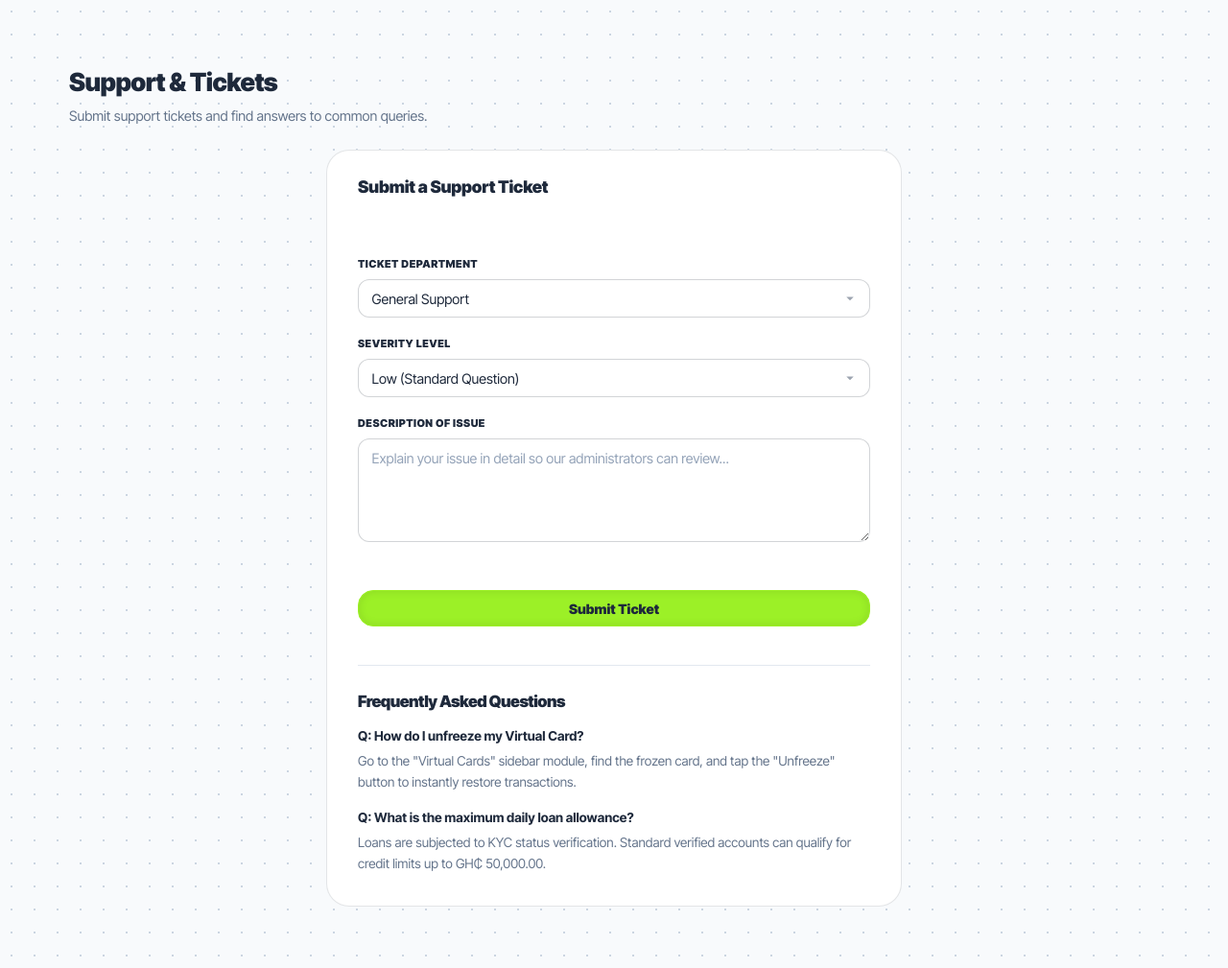
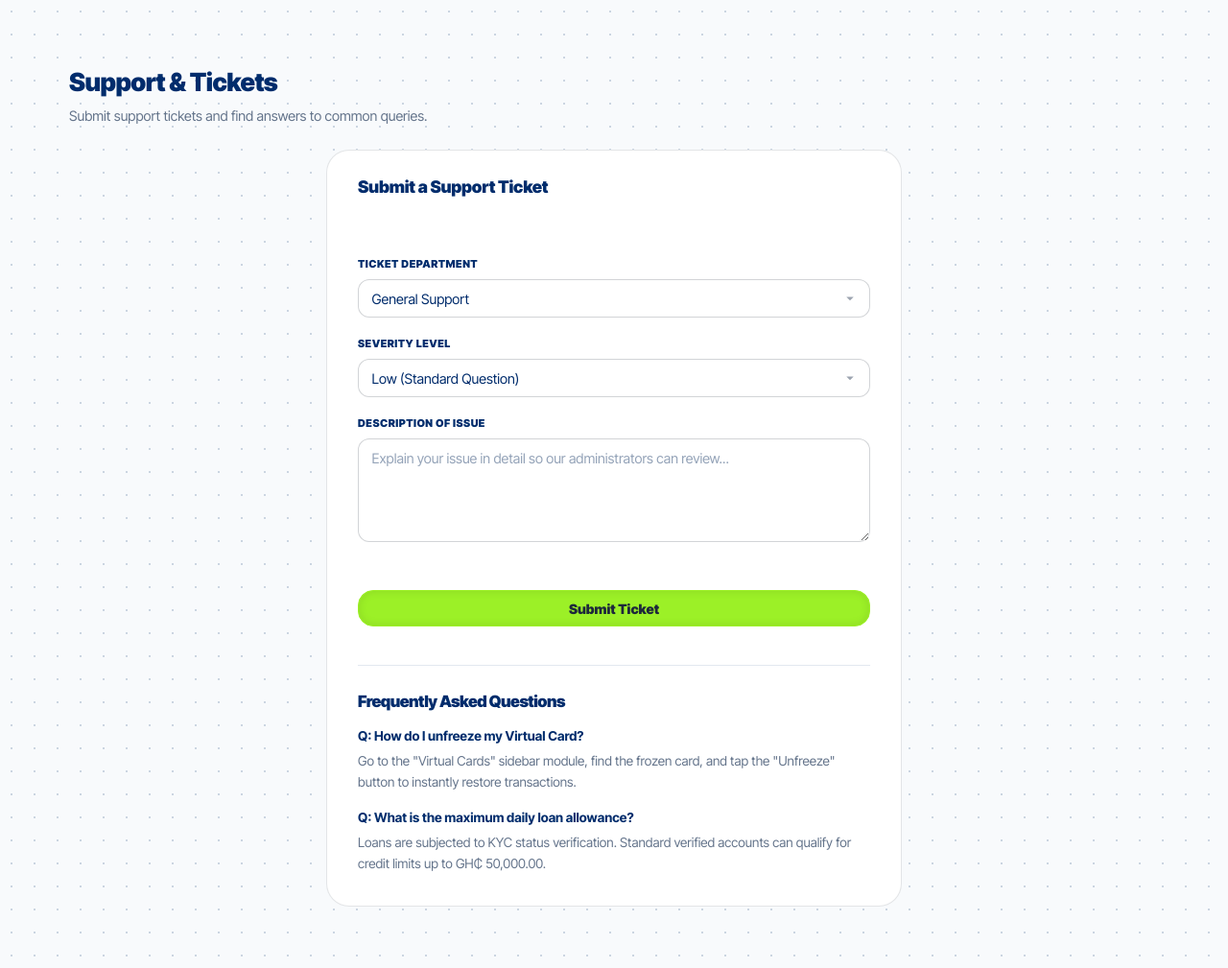
Before and after one commit to brainiacweb-tech/brainiacbank, a Flask app: page /support in a window 1280 px wide. Shown: the whole page at 96% size. Run offline with Flask 3, Linux system fonts and the light colour scheme.

Commit message:
brand: switch brand colors from lime green to GCB Bank Ghana's Amber Gold and Royal Blue

```diff
--- a/static/css/style.css
+++ b/static/css/style.css
@@ -1,14 +1,14 @@
 @import url('https://fonts.googleapis.com/css2?family=Inter+Tight:wght@300;400;500;600;700;800;900&family=Montserrat:wght@400;500;600;700;800;900&family=Rubik:wght@300;400;500;600;700&display=swap');
 
 :root {
-    --primary: #9CF027; /* Lime Green Accent */
-    --primary-dark: #82d31c;
-    --primary-darker: #6ba716;
-    --primary-light: rgba(156, 240, 39, 0.1);
-    --primary-50: rgba(156, 240, 39, 0.05);
-    --dark: #1E293B; /* Text Dark */
-    --dark-2: #0f172a;
-    --dark-3: #1e293b;
+    --primary: #FFB81C; /* GCB Amber Gold Accent */
+    --primary-dark: #E09E0D;
+    --primary-darker: #BF8400;
+    --primary-light: rgba(255, 184, 28, 0.1);
+    --primary-50: rgba(255, 184, 28, 0.05);
+    --dark: #002C6C; /* GCB Royal Blue Accent */
+    --dark-2: #051636;
+    --dark-3: #0a2240;
     --white: #ffffff;
     --gray-50: #f8fafc;
     --gray-100: #f1f5f9;
```
Also changed, not shown: other parts of static/css/style.css (+11 -11 lines).
